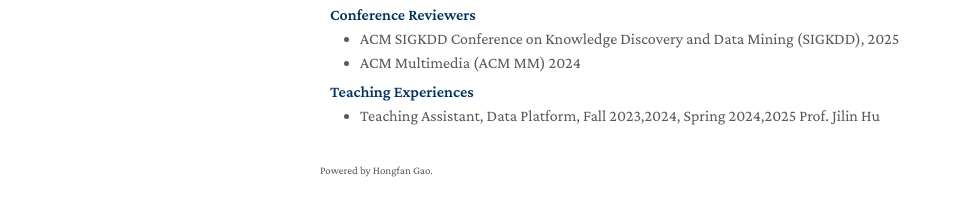
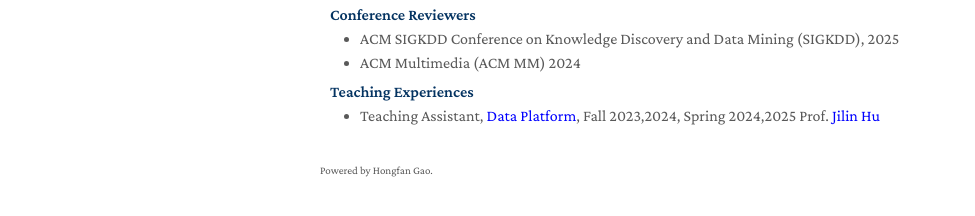
Before and after one commit to hongfangao/hongfangao.github.io, a Jekyll site: the page built from index.md, in a window 1280 px wide and 900 px high, scrolled down 1576 px. Shown: the part 649-865 px from the top of the window, without its empty margins (150-1125 px from the left). Built offline with Jekyll 4.4.1, drawn with Linux system fonts in a browser that asks for light colours; a style sheet for code colours, icons or effects is not loaded; our own code applies the rules of GitHub Pages for plain Markdown files.

Commit message:
modify pub

```diff
--- a/_includes/services.md
+++ b/_includes/services.md
@@ -9,7 +9,7 @@
 
 <h4 style="margin:0 10px 0;">Teaching Experiences</h4>
 <ul style="margin:0 0 5px;">
-  <li>Teaching Assistant, <a href="https://github.com/hongfangao/Data_Platform"><autocolor>Data Platform</autocolor></a>, Fall 2023,2024, Spring 2024,2025 Prof. <a href="https://hujilin1229.github.io"><autocolor>Jilin Hu</autocolor></a></li>
+  <li>Teaching Assistant, <a href="https://github.com/hongfangao/Data_Platform"><span style="color: blue">Data Platform</span></a>, Fall 2023,2024, Spring 2024,2025 Prof. <a href="https://hujilin1229.github.io"><span style="color: blue">Jilin Hu</span></a></li>
 </ul>
 
 <!-- <h4 style="margin:0 10px 0;">Journal Reviewers</h4>
```
